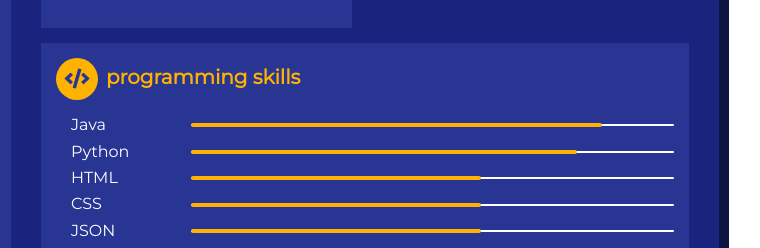
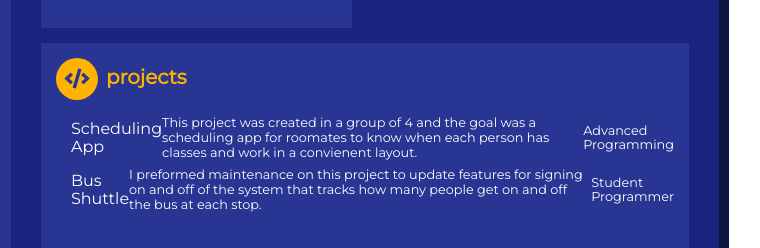
Before and after one commit to Megan237/Megan237.github.io, a plain HTML site: page index.html in a window 1280 px wide. Shown: the part 509-757 px from the top of the page, 401-1161 px from the left. Drawn offline with nearby package versions, Linux system fonts and the light colour scheme.

Commit message:
projects

```diff
--- a/index.html
+++ b/index.html
@@ -50,6 +50,13 @@
       <ul>
         <li><span>Bachelor of Science<br>Computer Science</span><small>Ball State University</small><small>Aug 2021 - May 2024</small></li>
         <li><span>High School</span><small>Huntington North High School</small><small>Aug 2017 - May 2021</small></li>
+      </ul>
+    </div>
+    <div class="skills-prog">
+      <h3><i class="fas fa-code"></i>Projects</h3>
+      <ul>
+        <li><span>Scheduling App</span><small>This project was created in a group of 4 and the goal was a scheduling app for roomates to know when each person has classes and work in a convienent layout.</small><small>Advanced Programming</small></li>
+        <li><span>Bus Shuttle</span><small>I preformed maintenance on this project to update features for signing on and off of the system that tracks how many people get on and off the bus at each stop.</small><small>Student Programmer</small></li>
       </ul>
     </div>
     <div class="skills-prog">
```
